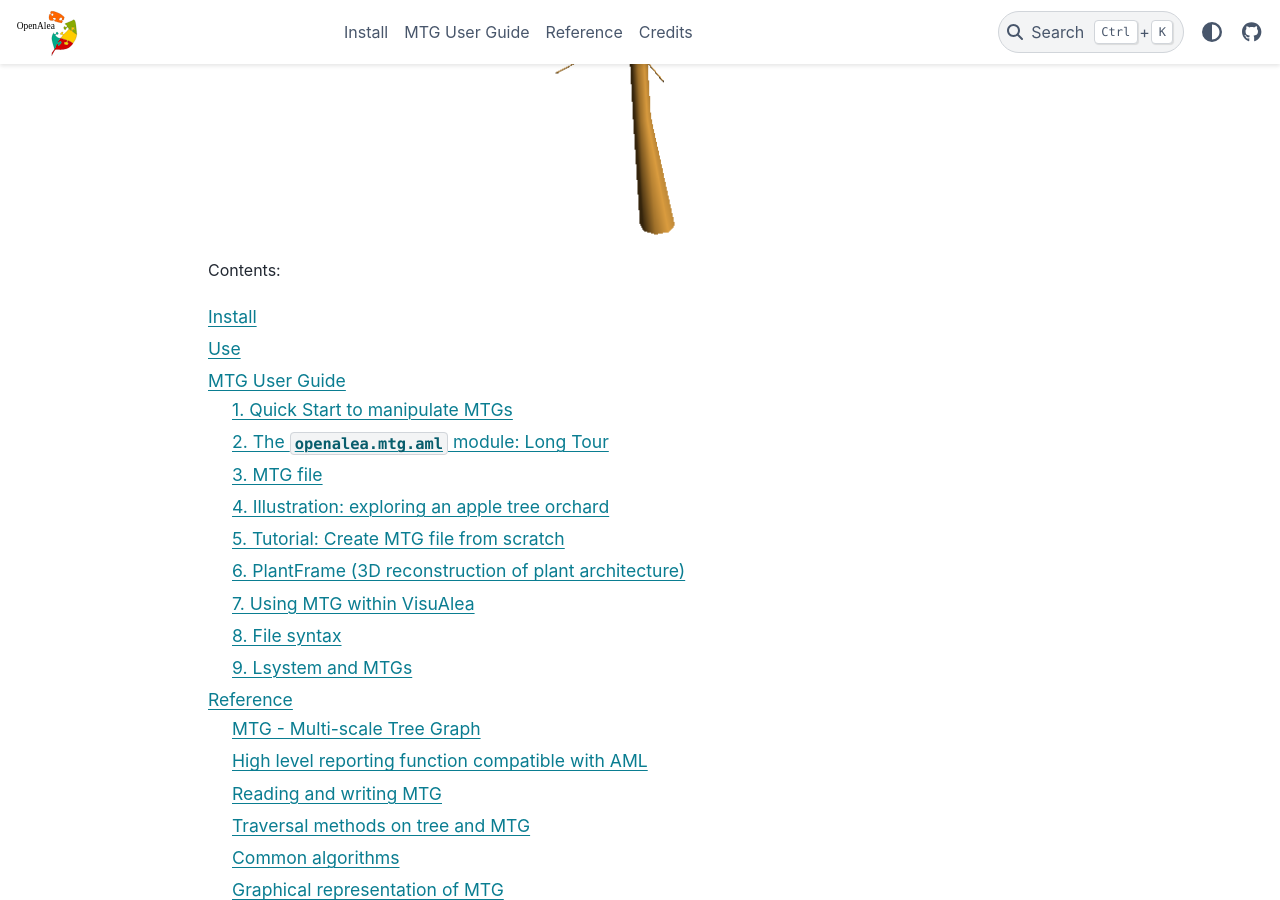
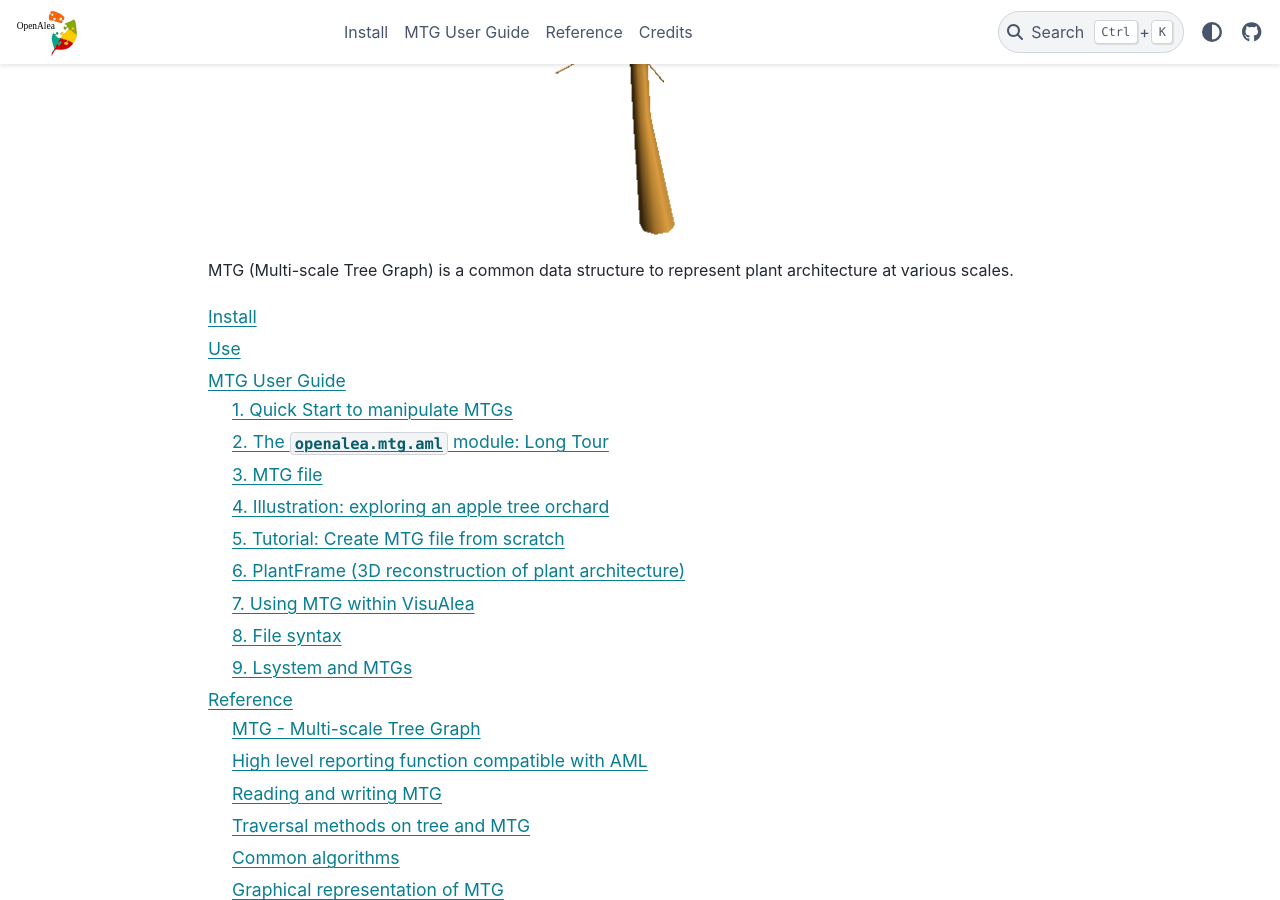
Before and after one commit to openalea/mtg, a Sphinx documentation site: the page built from doc/index.rst, in a window 1280 px wide and 900 px high, scrolled down 726 px. Built offline with Sphinx 7.4.7 and the PyData theme 0.15.4, drawn with Linux system fonts in a browser that asks for light colours.

Commit message:
[no ci] description under image

```diff
--- a/doc/index.rst
+++ b/doc/index.rst
@@ -4,7 +4,8 @@ Welcome to openalea.mtg's documentation!
 
 .. image:: user/images/noylum2.png
 
-Contents:
+MTG (Multi-scale Tree Graph) is a common data structure to represent
+plant architecture at various scales.
 
 .. toctree::
    :maxdepth: 2
```
